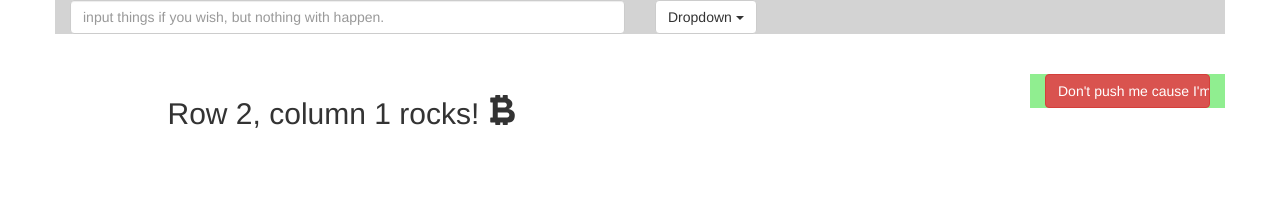
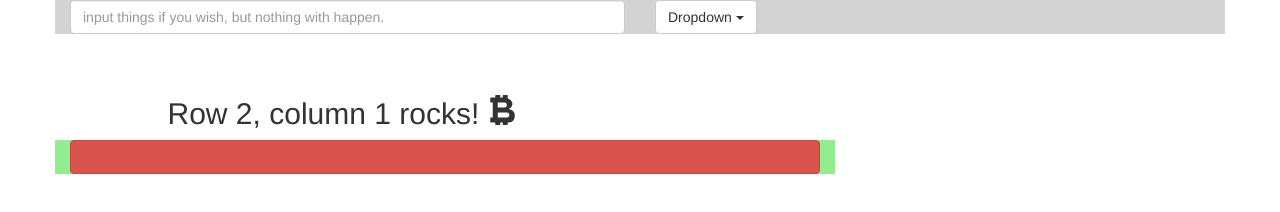
Before and after one commit to ZacSmir/btsrpchllng, a plain HTML site: page index.html in a window 1280 px wide. Drawn offline with nearby package versions, Linux system fonts and the light colour scheme.

Commit message:
Classadoo autocommit

```diff
--- a/index.html
+++ b/index.html
@@ -39,8 +39,8 @@
           </h2>
         </div>
 
-        <div class="col-xs-2 color-3">
-          <input type="button" class="btn btn-danger btn-4" value="Don't push me cause I'm close to the edge..." />
+        <div class="col-xs-8 color-3">
+          <input type="button" class="btn btn-danger btn-4" value="" />
         </div>
       </div>
 
```
